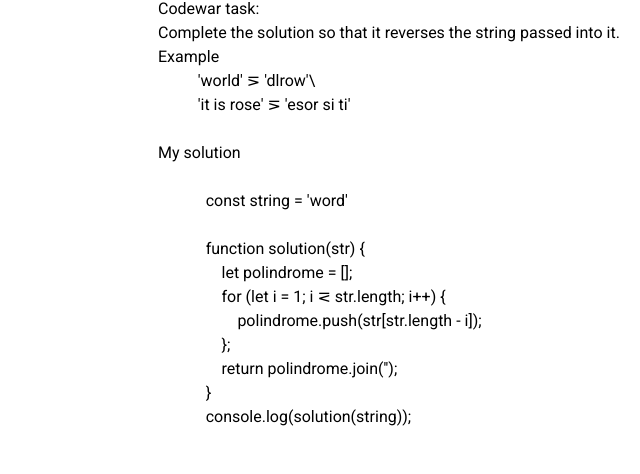
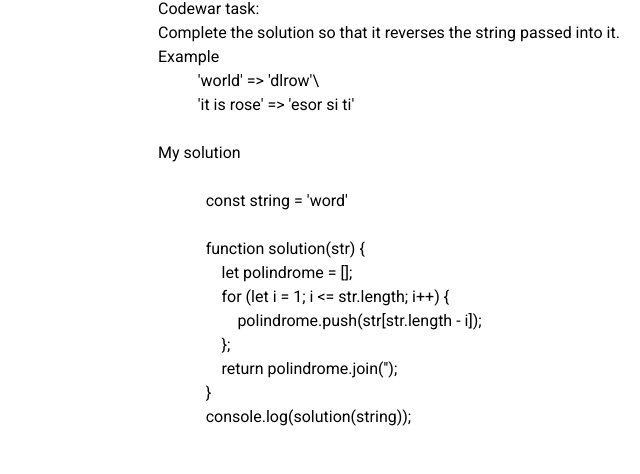
Before and after one commit to Niru26/rsschool-cv, a plain HTML site: page index.html in a window 1280 px wide. Shown: the part 625-1099 px from the top of the page, 562-1202 px from the left. Drawn offline with Linux system fonts and the light colour scheme.

```diff
--- a/index.html
+++ b/index.html
@@ -86,8 +86,8 @@
         <p class="text">Complete the solution so that it reverses the string passed into it.</p>
         <h3 class="sub_section_title">Example</h3>
         <pre>
-          'world' &#8925 'dlrow'\
-          'it is rose' &#8925 'esor si ti'
+          'world' &#61;&#62; 'dlrow'\
+          'it is rose' &#61;&#62; 'esor si ti'
           </pre>
         <h3 class="sub_section_title">My solution</h3>
         <pre>
@@ -96,7 +96,7 @@
 
             function solution(str) {
                 let polindrome = [];
-                for (let i = 1; i &#8924 str.length; i++) {
+                for (let i = 1; i &#60;&#61; str.length; i++) {
                     polindrome.push(str[str.length - i]);
                 };
                 return polindrome.join('');
```
Also changed, not shown: 1 other file.
